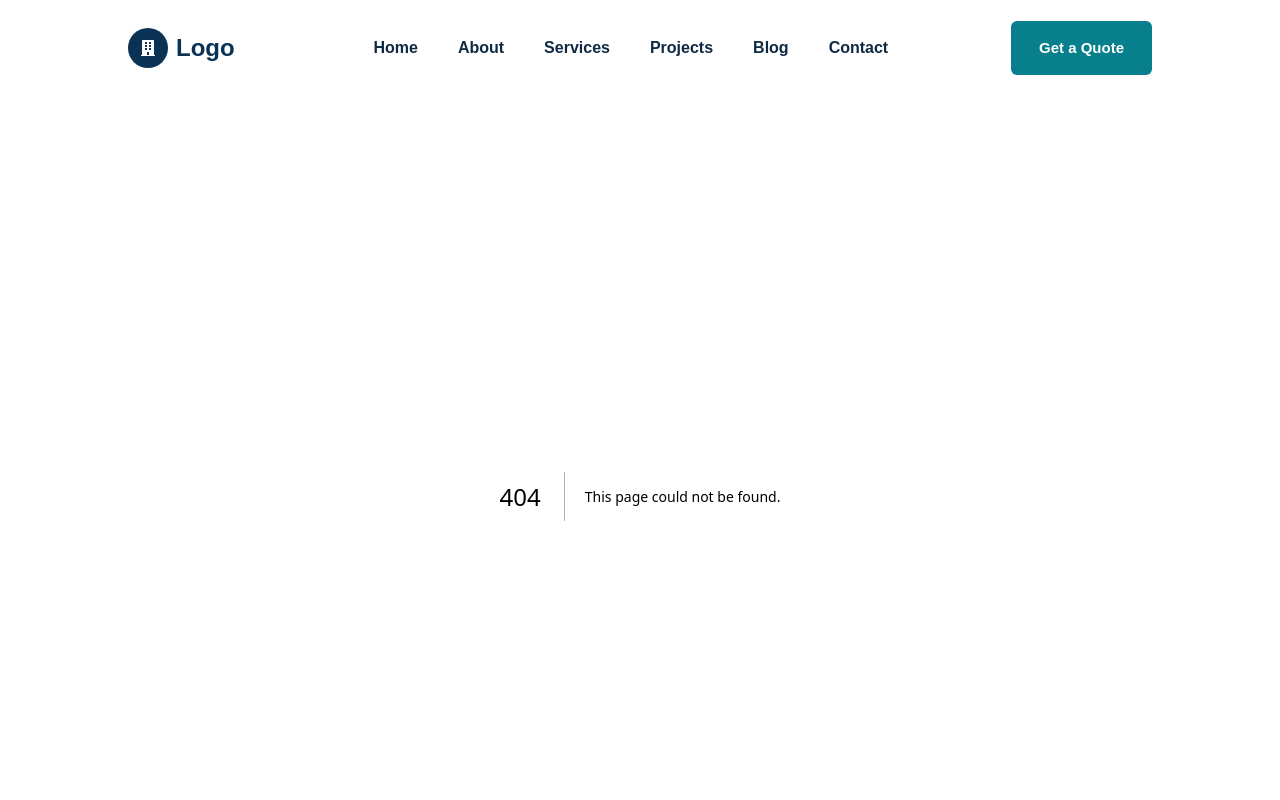
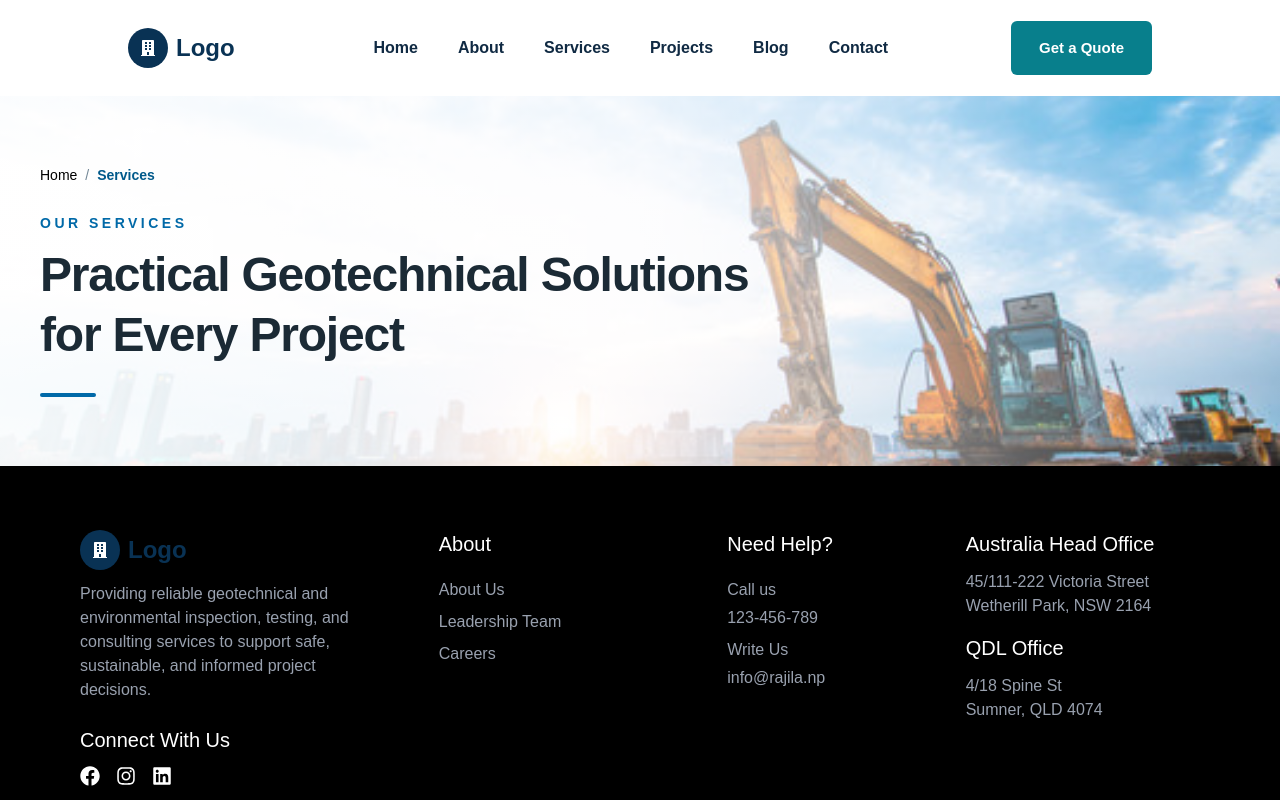
Before and after one commit to rajila598/geotech, a Next.js app: page /services in a window 1280 px wide. Before the commit this address had no page. Shown: the top 800 px of the page. Built offline with nearby package versions, Linux system fonts and the light colour scheme.

Commit message:
pages navigation

```diff
--- /dev/null
+++ b/app/blog/page.tsx
@@ -0,0 +1,24 @@
+import BreadCrumb from "@/components/Helper/BreadCrumb";
+import React from "react";
+
+const page = () => {
+  return (
+    <>
+      <BreadCrumb
+        title="Blogs"
+        subtitle="Blogs"
+        breadcrumbs={[
+          {
+            label: "Home",
+            href: "/",
+          },
+          { label: "Blogs" },
+        ]}
+      />
+
+      <div></div>
+    </>
+  );
+};
+
+export default page;
--- /dev/null
+++ b/app/project/page.tsx
@@ -0,0 +1,24 @@
+import BreadCrumb from '@/components/Helper/BreadCrumb';
+import React from 'react'
+
+const page = () => {
+  return (
+    <>
+      <BreadCrumb
+      title="Our Projects"
+      subtitle="Projects"
+      breadcrumbs={[
+        {
+            label: "Home",
+            href: "/",
+        },
+        { label: "Projects"}
+      ]}
+       />
+
+      <div></div>
+    </>
+  );
+}
+
+export default page
--- /dev/null
+++ b/app/services/page.tsx
@@ -0,0 +1,24 @@
+import BreadCrumb from "@/components/Helper/BreadCrumb";
+import React from "react";
+
+const page = () => {
+  return (
+    <>
+      <BreadCrumb
+      title="Our Services"
+      subtitle="Practical Geotechnical Solutions for Every Project"
+      breadcrumbs={[
+        {
+            label: "Home",
+            href: "/",
+        },
+        { label: "Services"}
+      ]}
+       />
+
+      <div></div>
+    </>
+  );
+};
+
+export default page;
--- a/constants/contants.ts
+++ b/constants/contants.ts
@@ -11,17 +11,17 @@ export const NAV_LINKS = [
     },
     {
         id: 3,
-        url: '#',
+        url: '/services',
         lable: "Services",
     },
     {
         id: 4,
-        url: '#',
+        url: '/project',
         lable: "Projects",
     },
     {
         id: 5,
-        url: '#',
+        url: '/blog',
         lable: "Blog",
     },
     {
```
